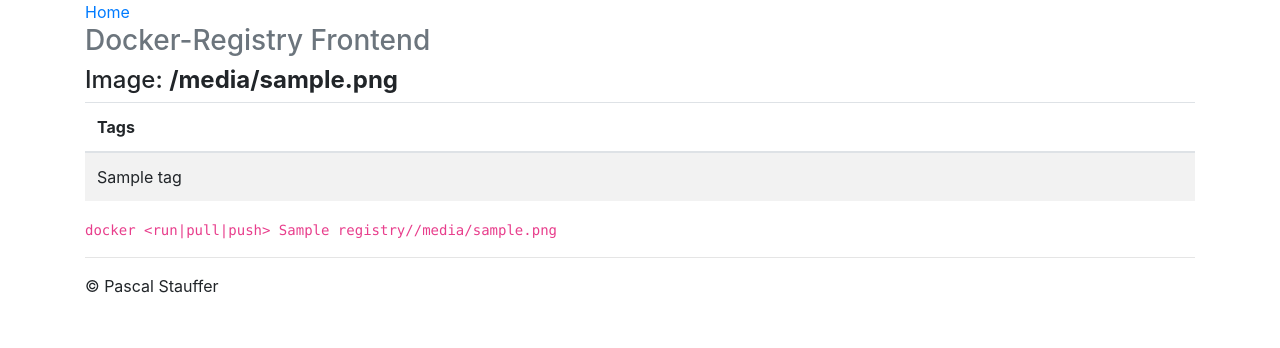
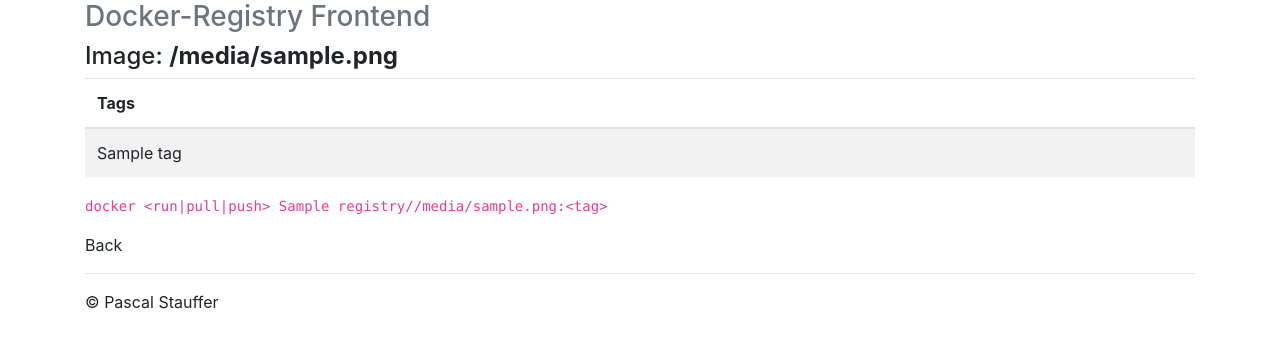
Before and after one commit to pstauffer/docker-registry-frontend, a Flask app: template flask-app/templates/image.html in a window 1280 px wide. Shown: the top 348 px of the page. Run offline with Flask 2, Linux system fonts and the light colour scheme; the template is opened without the code that fills it: most values are stand-ins (such as "Sample title", 1, 10 or a date in 2020); some libraries are stand-ins or nearby versions.

Commit message:
back button

```diff
--- a/flask-app/templates/image.html
+++ b/flask-app/templates/image.html
@@ -1,14 +1,6 @@
 {% extends "layout.html" %}
 
 {% block heading %}Image: <b>{{ image }}</b>{% endblock %}
-
-{% block nav %}
-    <nav>
-        <ul class="nav nav-pills pull-right">
-            <li role="presentation"><a href="../..">Go back</a></li>
-        </ul>
-    </nav>
-{% endblock %}
 
 {% block content %}
 <table class="table table-striped">
@@ -28,7 +20,11 @@
 
     <p>
         <code>
-            docker &lt;run|pull|push&gt; {{ registry }}/{{ image }}
+            docker &lt;run|pull|push&gt; {{ registry }}/{{ image }}:&lt;tag&gt;
         </code>
     </p>
+
+    <p>
+        <a nohref onClick="window.history.back()">Back</a>
+    </p>
 {% endblock %}
--- a/flask-app/templates/layout.html
+++ b/flask-app/templates/layout.html
@@ -23,11 +23,6 @@
 
     <div class="container">
       <div class="header clearfix">
-        <nav>
-          <ul class="nav nav-pills pull-right">
-            <li role="presentation" class="active"><a href="#">Home</a></li>
-          </ul>
-        </nav>
         <h3 class="text-muted">Docker-Registry Frontend</h3>
       </div>
 
```
